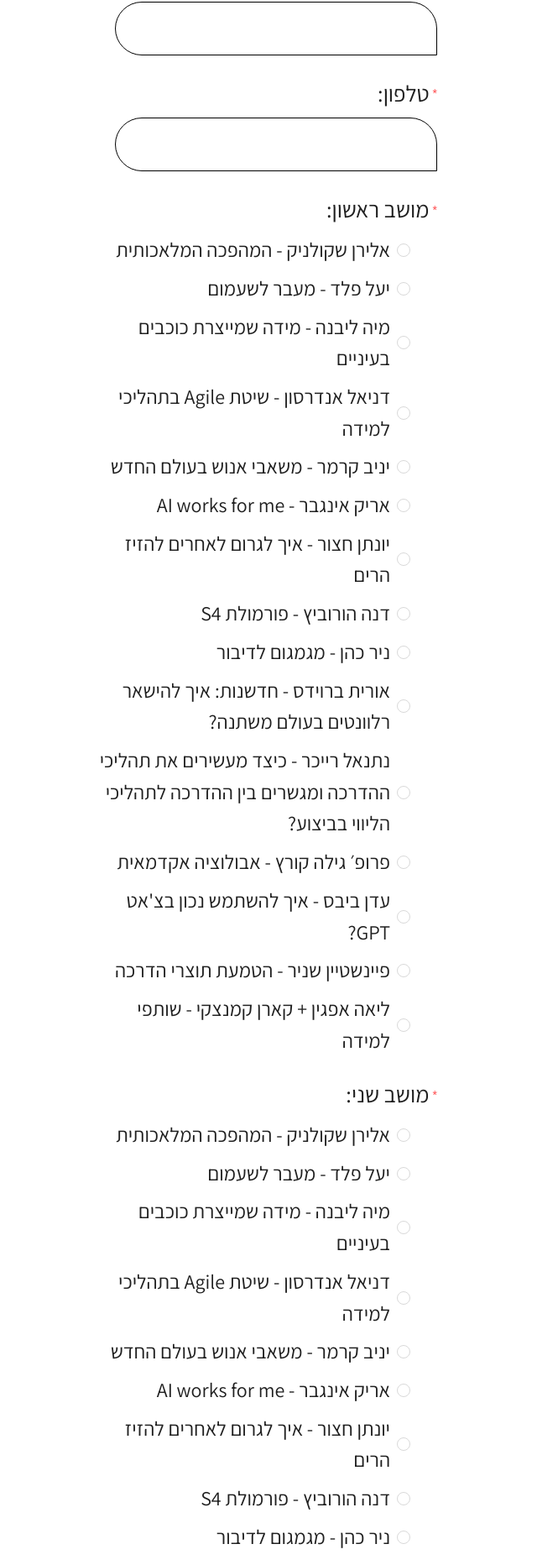
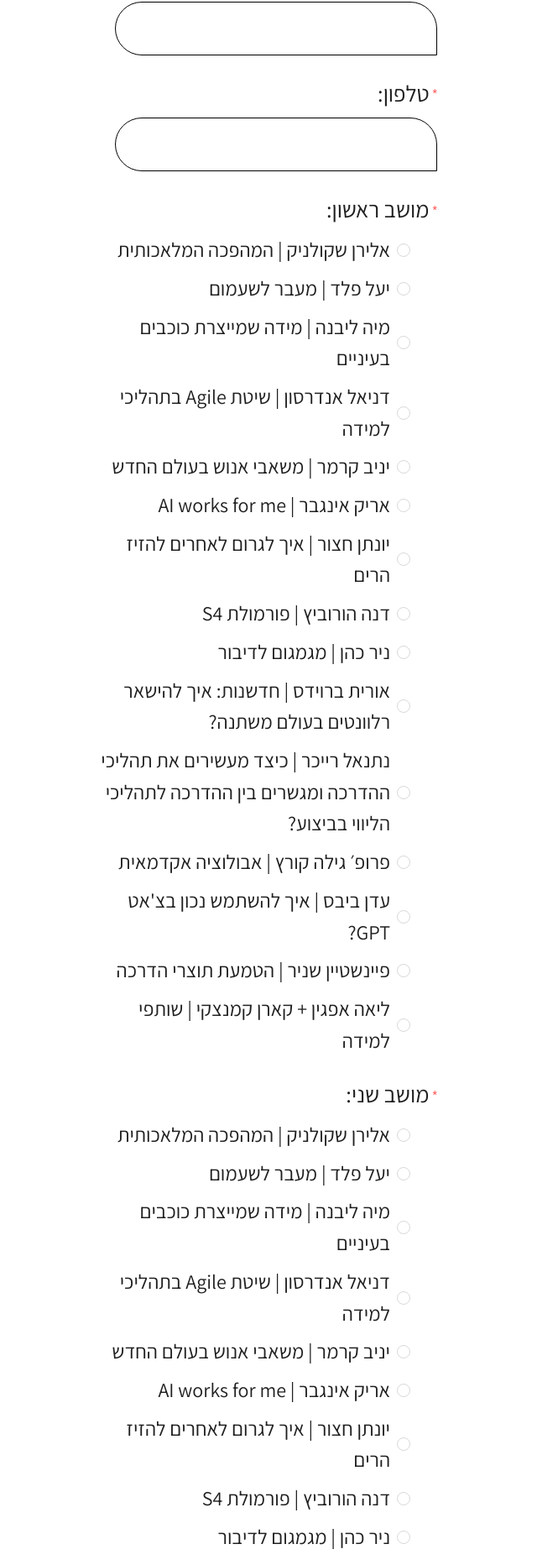
Before and after one commit to hadarye/know-it-conference, a React (Create React App) app: page /registration in a window 1280 px wide. Shown: the part 866-2730 px from the top of the page at 84% size, without its empty margins (311-951 px from the left). Built offline with nearby package versions, Linux system fonts and the light colour scheme.

Commit message:
up in the air

```diff
--- a/package.json
+++ b/package.json
@@ -1,7 +1,7 @@
 {
   "name": "knowit-2023",
   "version": "0.1.0",
-  "homepage": "http://madortill.github.io/knowit-2023/",
+  "homepage": "http://mador-till-prod.github.io/knowit2023/",
   "private": true,
   "dependencies": {
     "@testing-library/jest-dom": "^5.17.0",
--- a/src/components/InfoIcons/InfoIcons.component.jsx
+++ b/src/components/InfoIcons/InfoIcons.component.jsx
@@ -1,7 +1,5 @@
 import 'add-to-calendar-button';
 import { atcb_action } from 'add-to-calendar-button';
-import { AddToCalendarButton } from 'add-to-calendar-button-react';
-import calendar from '../../media/images/calendar.png';
 import waze from '../../media/images/waze.png';
 import "./InfoIcons.styles.css";
 
--- a/src/components/MainPage/MainPage.component.jsx
+++ b/src/components/MainPage/MainPage.component.jsx
@@ -1,6 +1,6 @@
 import './MainPage.styles.css';
-import { motion, useScroll, useAnimation, useInView } from "framer-motion";
-import { useEffect, useState, useRef } from 'react';
+import { motion, useAnimation, useInView } from "framer-motion";
+import { useEffect, useRef } from 'react';
 import { useNavigate } from 'react-router-dom';
 import SquareDetails from '../SquareDetails/SquareDetails.component';
 import CountdownTimer from '../countdown/CountdownTimer.component';
@@ -37,7 +37,7 @@
                 <div className='white-section1'>
 
                     <h1 className='main-header'>למידה מעולם לא הייתה חדשנית יותר.</h1>
-                    <p className='small-text'>כנס חדשנות בלמידה 2023</p>
+                    <p className='small-text'>הכנס הצה״לי לחדשנות בלמידה 2023</p>
                     <button className='sign-btn pointer' onClick={() => navigate("/registration")}>להרשמה</button>
                 </div>
                 <div className='black-section1' ref={motionRefBlack}>
--- a/src/components/ParticipantsPage/ParticipantsPage.component.jsx
+++ b/src/components/ParticipantsPage/ParticipantsPage.component.jsx
@@ -194,7 +194,7 @@
                     ))}
                 </div>
 
-                <h1 className='participants-title'>תערוכות</h1>
+                <h1 className='participants-title'>תערוכת EXPO</h1>
                 <div className='exhibition-container'>
                     <Exhibition></Exhibition>
                 </div>
--- a/src/components/Registration/Registration.component.jsx
+++ b/src/components/Registration/Registration.component.jsx
@@ -1,7 +1,6 @@
 
 import { useCallback } from 'react';
 import './Registration.styles.css';
-import { StyleProvider } from '@ant-design/cssinjs';
 import { Button, Form, Input, Radio, Space, notification } from 'antd';
 
 const Registration = () => {
@@ -47,7 +46,7 @@
     return (
         <div className='form-container'>
             <h1 className='participants-title' style={{ textAlign: `center`, margin: `10rem 0 0 0` }}>הרשמה לכנס</h1>
-            <p className='registration-text'>ההרשמה מיועדת לאנשים העוסקים בפיתוח הדרכה באזרחות ובצבא, ולמנהלי
+            <p className='registration-text'>ההרשמה מיועדת לאנשים העוסקים בפיתוח הדרכה בצבא, בתעשייה, באקדמיה ולמנהלי
                 הדרכה.</p>
             <Form
                 form={form}
@@ -58,7 +57,7 @@
                     <Form.Item
                         className='form-item'
                         name="email"
-                        label={<label style={{ fontSize: "1.7rem", fontFamily: 'assistant' }}>מייל:</label>}
+                        label={<label style={{ fontSize: "1.7rem", fontFamily: 'assistant' }}>אימייל:</label>}
                         rules={[{ required: true, message: 'אנא הכניסו את המייל שלכם.' }]}
                     >
                         <Input className='form-input' />
@@ -103,21 +102,21 @@
                     >
                         <Radio.Group>
                             <Space className='radio-container' direction="vertical">
-                                <Radio className='radio-btn' value="אלירן שקולניק - המהפכה המלאכותית">אלירן שקולניק - המהפכה המלאכותית</Radio>
-                                <Radio className='radio-btn' value="יעל פלד - מעבר לשעמום">יעל פלד - מעבר לשעמום</Radio>
-                                <Radio className='radio-btn' value="מיה ליבנה - מידה שמייצרת כוכבים בעיניים">מיה ליבנה - מידה שמייצרת כוכבים בעיניים</Radio>
-                                <Radio className='radio-btn' value="דניאל אנדרסון - שיטת Agile בתהליכי למידה">דניאל אנדרסון - שיטת Agile בתהליכי למידה</Radio>
-                                <Radio className='radio-btn' value="יניב קרמר - משאבי אנוש בעולם החדש">יניב קרמר - משאבי אנוש בעולם החדש</Radio>
-                                <Radio className='radio-btn' value="אריק אינגבר - AI works for me"> אריק אינגבר - AI works for me</Radio>
-                                <Radio className='radio-btn' value="יונתן חצור - איך לגרום לאחרים להזיז הרים">יונתן חצור - איך לגרום לאחרים להזיז הרים</Radio>
-                                <Radio className='radio-btn' value="דנה הורוביץ - פורמולת S4">דנה הורוביץ - פורמולת S4</Radio>
-                                <Radio className='radio-btn' value="ניר כהן - מגמגום לדיבור">ניר כהן - מגמגום לדיבור</Radio>
-                                <Radio className='radio-btn' value="אורית ברוידס - חדשנות: איך להישאר רלוונטים בעולם משתנה?">אורית ברוידס - חדשנות: איך להישאר רלוונטים בעולם משתנה?</Radio>
-                                <Radio className='radio-btn' value="נתנאל רייכר - כיצד מעשירים את תהליכי ההדרכה ומגשרים בין ההדרכה לתהליכי הליווי בביצוע?">נתנאל רייכר - כיצד מעשירים את תהליכי ההדרכה ומגשרים בין ההדרכה לתהליכי הליווי בביצוע?</Radio>
-                                <Radio className='radio-btn' value="פרופ׳ גילה קורץ - אבולוציה אקדמאית">פרופ׳ גילה קורץ - אבולוציה אקדמאית</Radio>
-                                <Radio className='radio-btn' value="עדן ביבס - איך להשתמש נכון בצ'אט GPT?">עדן ביבס - איך להשתמש נכון בצ'אט GPT?</Radio>
-                                <Radio className='radio-btn' value="פיינשטיין שניר - הטמעת תוצרי הדרכה">פיינשטיין שניר - הטמעת תוצרי הדרכה</Radio>
-                                <Radio className='radio-btn' value="ליאה אפגין + קארן קמנצקי - שותפי למידה">ליאה אפגין + קארן קמנצקי - שותפי למידה</Radio>
+                                <Radio className='radio-btn' value="אלירן שקולניק | המהפכה המלאכותית">אלירן שקולניק | המהפכה המלאכותית</Radio>
+                                <Radio className='radio-btn' value="יעל פלד | מעבר לשעמום">יעל פלד | מעבר לשעמום</Radio>
+                                <Radio className='radio-btn' value="מיה ליבנה | מידה שמייצרת כוכבים בעיניים">מיה ליבנה | מידה שמייצרת כוכבים בעיניים</Radio>
+                                <Radio className='radio-btn' value="דניאל אנדרסון | שיטת Agile בתהליכי למידה">דניאל אנדרסון | שיטת Agile בתהליכי למידה</Radio>
+                                <Radio className='radio-btn' value="יניב קרמר | משאבי אנוש בעולם החדש">יניב קרמר | משאבי אנוש בעולם החדש</Radio>
+                                <Radio className='radio-btn' value="אריק אינגבר | AI works for me"> אריק אינגבר | AI works for me</Radio>
+                                <Radio className='radio-btn' value="יונתן חצור | איך לגרום לאחרים להזיז הרים">יונתן חצור | איך לגרום לאחרים להזיז הרים</Radio>
+                                <Radio className='radio-btn' value="דנה הורוביץ | פורמולת S4">דנה הורוביץ | פורמולת S4</Radio>
+                                <Radio className='radio-btn' value="ניר כהן | מגמגום לדיבור">ניר כהן | מגמגום לדיבור</Radio>
+                                <Radio className='radio-btn' value="אורית ברוידס | חדשנות: איך להישאר רלוונטים בעולם משתנה?">אורית ברוידס | חדשנות: איך להישאר רלוונטים בעולם משתנה?</Radio>
+                                <Radio className='radio-btn' value="נתנאל רייכר | כיצד מעשירים את תהליכי ההדרכה ומגשרים בין ההדרכה לתהליכי הליווי בביצוע?">נתנאל רייכר | כיצד מעשירים את תהליכי ההדרכה ומגשרים בין ההדרכה לתהליכי הליווי בביצוע?</Radio>
+                                <Radio className='radio-btn' value="פרופ׳ גילה קורץ | אבולוציה אקדמאית">פרופ׳ גילה קורץ | אבולוציה אקדמאית</Radio>
+                                <Radio className='radio-btn' value="עדן ביבס | איך להשתמש נכון בצ'אט GPT?">עדן ביבס | איך להשתמש נכון בצ'אט GPT?</Radio>
+                                <Radio className='radio-btn' value="פיינשטיין שניר | הטמעת תוצרי הדרכה">פיינשטיין שניר | הטמעת תוצרי הדרכה</Radio>
+                                <Radio className='radio-btn' value="ליאה אפגין + קארן קמנצקי | שותפי למידה">ליאה אפגין + קארן קמנצקי | שותפי למידה</Radio>
                                 {/* <Radio value=""></Radio> */}
 
                             </Space>
@@ -133,21 +132,21 @@
                     >
                         <Radio.Group>
                             <Space className='radio-container' direction="vertical">
-                                <Radio className='radio-btn' value="אלירן שקולניק - המהפכה המלאכותית">אלירן שקולניק - המהפכה המלאכותית</Radio>
-                                <Radio className='radio-btn' value="יעל פלד - מעבר לשעמום">יעל פלד - מעבר לשעמום</Radio>
-                                <Radio className='radio-btn' value="מיה ליבנה - מידה שמייצרת כוכבים בעיניים">מיה ליבנה - מידה שמייצרת כוכבים בעיניים</Radio>
-                                <Radio className='radio-btn' value="דניאל אנדרסון - שיטת Agile בתהליכי למידה">דניאל אנדרסון - שיטת Agile בתהליכי למידה</Radio>
-                                <Radio className='radio-btn' value="יניב קרמר - משאבי אנוש בעולם החדש">יניב קרמר - משאבי אנוש בעולם החדש</Radio>
-                                <Radio className='radio-btn' value="אריק אינגבר - AI works for me"> אריק אינגבר - AI works for me</Radio>
-                                <Radio className='radio-btn' value="יונתן חצור - איך לגרום לאחרים להזיז הרים">יונתן חצור - איך לגרום לאחרים להזיז הרים</Radio>
-                                <Radio className='radio-btn' value="דנה הורוביץ - פורמולת S4">דנה הורוביץ - פורמולת S4</Radio>
-                                <Radio className='radio-btn' value="ניר כהן - מגמגום לדיבור">ניר כהן - מגמגום לדיבור</Radio>
-                                <Radio className='radio-btn' value="אורית ברוידס - חדשנות: איך להישאר רלוונטים בעולם משתנה?">אורית ברוידס - חדשנות: איך להישאר רלוונטים בעולם משתנה?</Radio>
-                                <Radio className='radio-btn' value="נתנאל רייכר - כיצד מעשירים את תהליכי ההדרכה ומגשרים בין ההדרכה לתהליכי הליווי בביצוע?">נתנאל רייכר - כיצד מעשירים את תהליכי ההדרכה ומגשרים בין ההדרכה לתהליכי הליווי בביצוע?</Radio>
-                                <Radio className='radio-btn' value="פרופ׳ גילה קורץ - אבולוציה אקדמאית">פרופ׳ גילה קורץ - אבולוציה אקדמאית</Radio>
-                                <Radio className='radio-btn' value="עדן ביבס - איך להשתמש נכון בצ'אט GPT?">עדן ביבס - איך להשתמש נכון בצ'אט GPT?</Radio>
-                                <Radio className='radio-btn' value="פיינשטיין שניר - הטמעת תוצרי הדרכה">פיינשטיין שניר - הטמעת תוצרי הדרכה</Radio>
-                                <Radio className='radio-btn' value="ליאה אפגין + קארן קמנצקי - שותפי למידה">ליאה אפגין + קארן קמנצקי - שותפי למידה</Radio>
+                            <Radio className='radio-btn' value="אלירן שקולניק | המהפכה המלאכותית">אלירן שקולניק | המהפכה המלאכותית</Radio>
+                                <Radio className='radio-btn' value="יעל פלד | מעבר לשעמום">יעל פלד | מעבר לשעמום</Radio>
+                                <Radio className='radio-btn' value="מיה ליבנה | מידה שמייצרת כוכבים בעיניים">מיה ליבנה | מידה שמייצרת כוכבים בעיניים</Radio>
+                                <Radio className='radio-btn' value="דניאל אנדרסון | שיטת Agile בתהליכי למידה">דניאל אנדרסון | שיטת Agile בתהליכי למידה</Radio>
+                                <Radio className='radio-btn' value="יניב קרמר | משאבי אנוש בעולם החדש">יניב קרמר | משאבי אנוש בעולם החדש</Radio>
+                                <Radio className='radio-btn' value="אריק אינגבר | AI works for me"> אריק אינגבר | AI works for me</Radio>
+                                <Radio className='radio-btn' value="יונתן חצור | איך לגרום לאחרים להזיז הרים">יונתן חצור | איך לגרום לאחרים להזיז הרים</Radio>
+                                <Radio className='radio-btn' value="דנה הורוביץ | פורמולת S4">דנה הורוביץ | פורמולת S4</Radio>
+                                <Radio className='radio-btn' value="ניר כהן | מגמגום לדיבור">ניר כהן | מגמגום לדיבור</Radio>
+                                <Radio className='radio-btn' value="אורית ברוידס | חדשנות: איך להישאר רלוונטים בעולם משתנה?">אורית ברוידס | חדשנות: איך להישאר רלוונטים בעולם משתנה?</Radio>
+                                <Radio className='radio-btn' value="נתנאל רייכר | כיצד מעשירים את תהליכי ההדרכה ומגשרים בין ההדרכה לתהליכי הליווי בביצוע?">נתנאל רייכר | כיצד מעשירים את תהליכי ההדרכה ומגשרים בין ההדרכה לתהליכי הליווי בביצוע?</Radio>
+                                <Radio className='radio-btn' value="פרופ׳ גילה קורץ | אבולוציה אקדמאית">פרופ׳ גילה קורץ | אבולוציה אקדמאית</Radio>
+                                <Radio className='radio-btn' value="עדן ביבס | איך להשתמש נכון בצ'אט GPT?">עדן ביבס | איך להשתמש נכון בצ'אט GPT?</Radio>
+                                <Radio className='radio-btn' value="פיינשטיין שניר | הטמעת תוצרי הדרכה">פיינשטיין שניר | הטמעת תוצרי הדרכה</Radio>
+                                <Radio className='radio-btn' value="ליאה אפגין + קארן קמנצקי | שותפי למידה">ליאה אפגין + קארן קמנצקי | שותפי למידה</Radio>
                             </Space>
                         </Radio.Group>
                     </Form.Item>
```
Also changed, not shown: src/components/SquareDetails/SquareDetails.component.jsx (+2 -10 lines).
